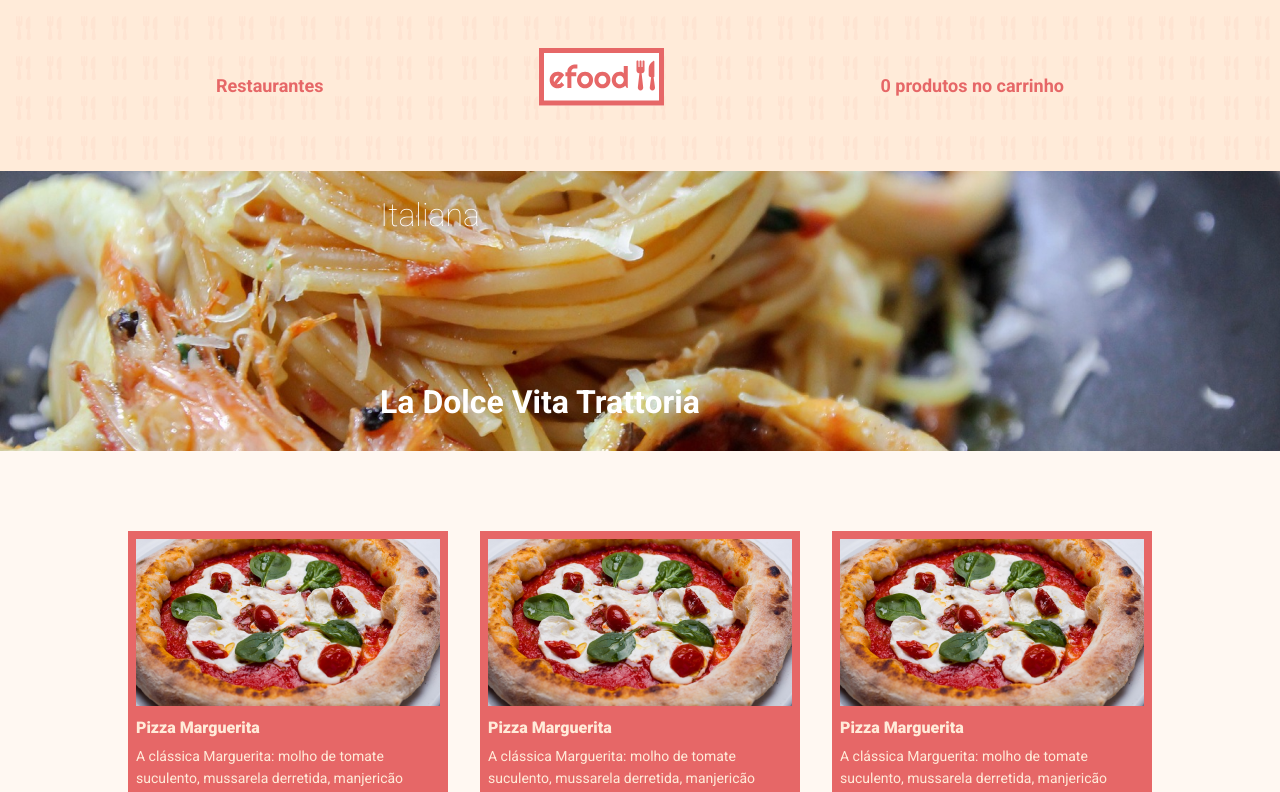
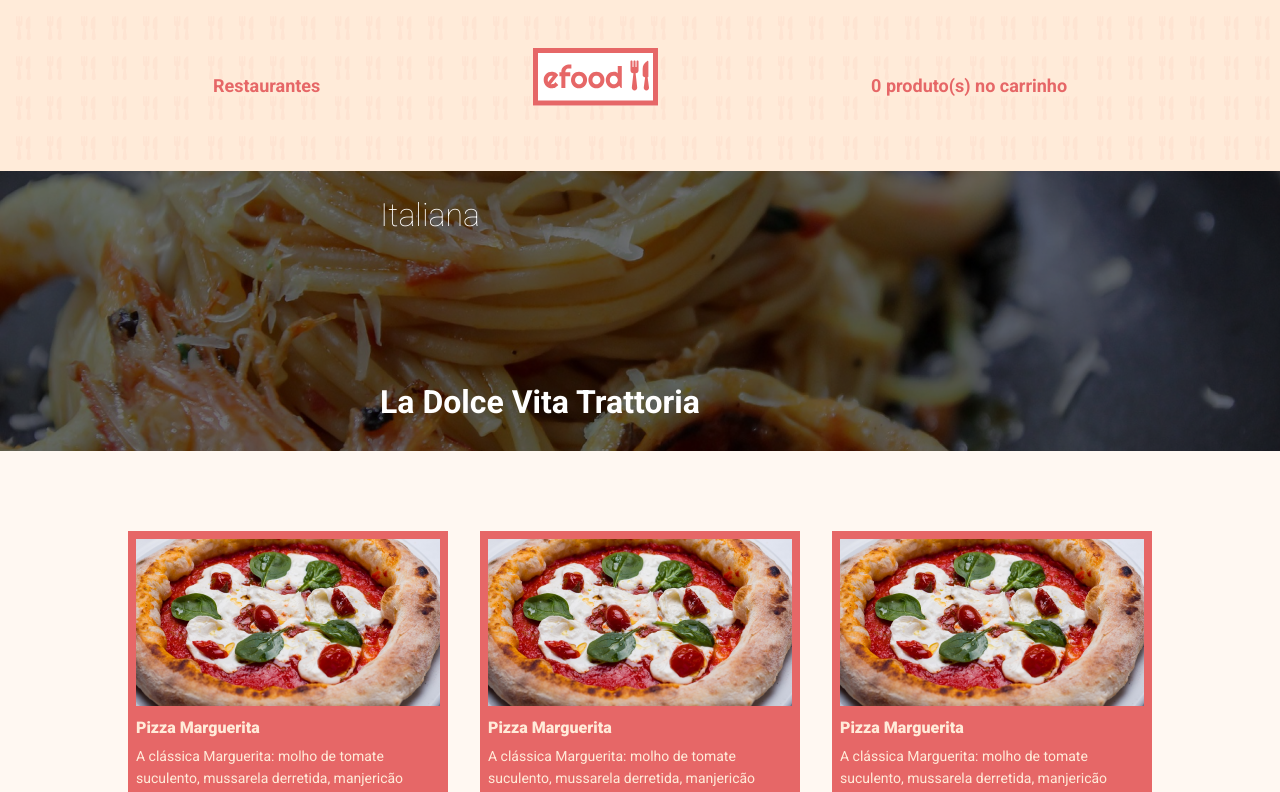
Before and after one commit to correairwing/efood, a React (Create React App) app: page /italiana in a window 1280 px wide. Shown: the top 792 px of the page. Built offline with nearby package versions, Linux system fonts and the light colour scheme.

Commit message:
integração com pagina 2 (pizzaria)

```diff
--- a/src/components/Header2/index.tsx
+++ b/src/components/Header2/index.tsx
@@ -11,7 +11,7 @@ const Header2 = () => (
       <div>
         <Title>Restaurantes</Title>
         <img src={logo} alt="Logo" />
-        <Title>0 produtos no carrinho</Title>
+        <Title>0 produto(s) no carrinho</Title>
       </div>
     </HeaderArea>
     <Hero style={{ backgroundImage: `url(${hero})` }}>
--- a/src/components/Header2/styles.ts
+++ b/src/components/Header2/styles.ts
@@ -10,6 +10,7 @@ export const Hero = styled.div`
   color: ${cores.white};
   background-repeat: no-repeat;
   background-size: cover;
+  position: relative;
 
   div {
     display: flex;
@@ -28,4 +29,20 @@ export const Hero = styled.div`
     font-size: 32px;
     font-weight: 900;
   }
+
+  &::after {
+    position: absolute;
+    background-color: #000;
+    width: 100%;
+    height: 100%;
+    top: 0;
+    left: 0;
+    content: '';
+    opacity: 0.56;
+  }
+
+  h1,
+  p {
+    z-index: 1;
+  }
 `
```
